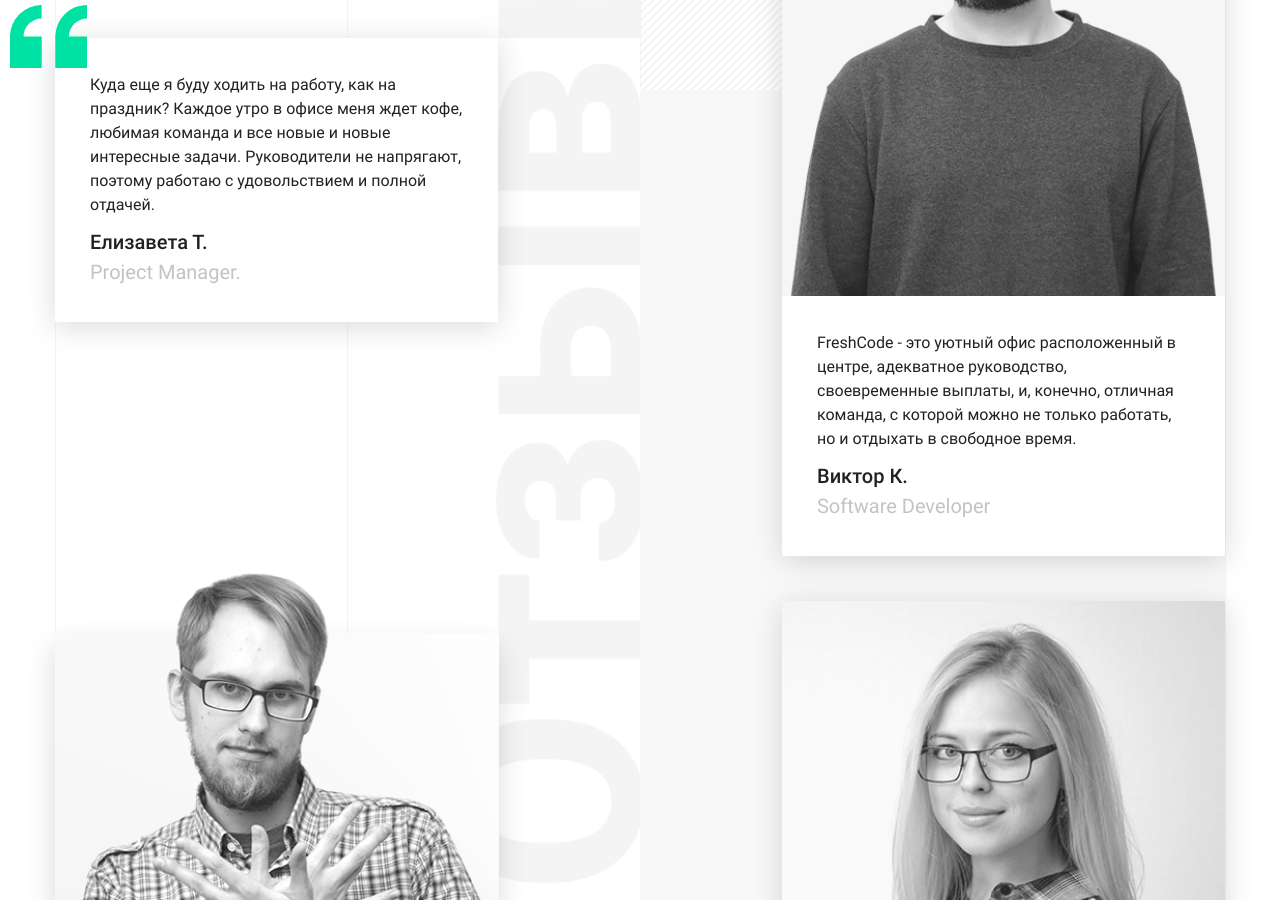
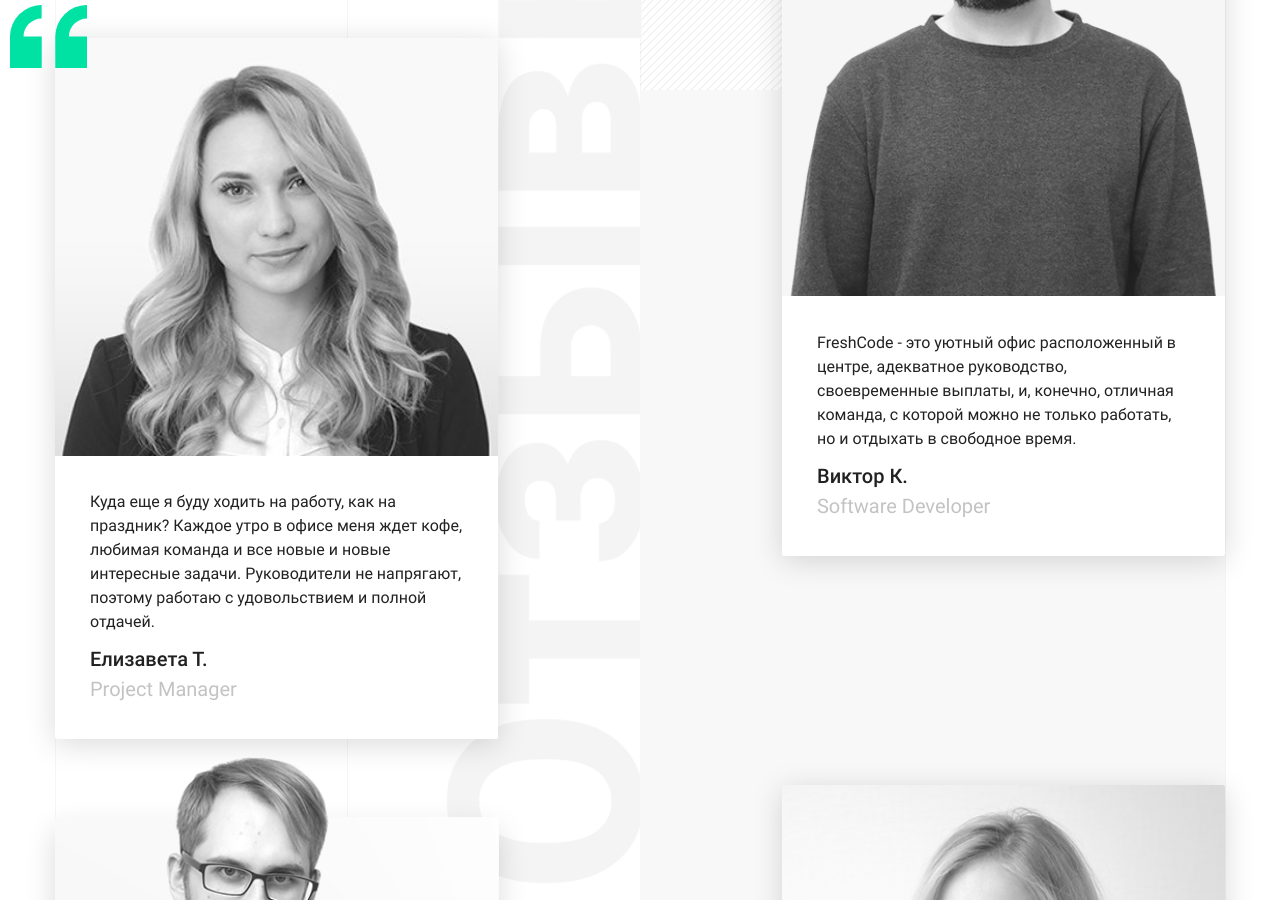
Before and after one commit to ilyafreshcode/freshcodeit.github.io, a Jekyll site: the page built from _pages/review.html, in a window 1280 px wide and 900 px high, scrolled down 612 px. Built offline with Jekyll 4.4.1, drawn with Linux system fonts in a browser that asks for light colours.

Commit message:
Update 2017-07-31T08:28:09.962Z

```diff
--- a/_data/review.json
+++ b/_data/review.json
@@ -1 +1 @@
-{"title":"Отзывы сотрудников","reviews":[{"text":"Куда еще я буду ходить на работу, как на праздник? Каждое утро в офисе меня ждет кофе, любимая команда и все новые и новые интересные задачи. Руководители не напрягают, поэтому работаю с удовольствием и полной отдачей.","name":"Елизавета Т.","title":"Project Manager."},{"text":"FreshCode - это уютный офис расположенный в центре, адекватное руководство, своевременные выплаты, и, конечно, отличная команда, с которой можно не только работать, но и отдыхать в свободное время.","name":"Виктор К.","title":"Software Developer","img":"/images/krasnogorskui.png"},{"text":"Я рад, что решился прийти на собеседование и попал в эту дружную команду. Здесь я получил незаменимый опыт, ценные связи и хорошую зарплату.","name":"Николай Г.","title":"Project Manager","img":"/images/gonchar.png"},{"text":"Еще на собеседовании я поняла, что мне здесь понравится. Приветливые, позитивные ребята в команде, уютный офис, хорошая техника. Что еще нужно для счастья начинающему программисту?","name":"Юлия Л.","title":"Software Developer","img":"/images/logvinovaU.png"}]}
+{"title":"Отзывы сотрудников","reviews":[{"text":"Куда еще я буду ходить на работу, как на праздник? Каждое утро в офисе меня ждет кофе, любимая команда и все новые и новые интересные задачи. Руководители не напрягают, поэтому работаю с удовольствием и полной отдачей.","name":"Елизавета Т.","title":"Project Manager","img":"/images/troyanova.jpg"},{"text":"FreshCode - это уютный офис расположенный в центре, адекватное руководство, своевременные выплаты, и, конечно, отличная команда, с которой можно не только работать, но и отдыхать в свободное время.","name":"Виктор К.","title":"Software Developer","img":"/images/krasnogorskui.png"},{"text":"Я рад, что решился прийти на собеседование и попал в эту дружную команду. Здесь я получил незаменимый опыт, ценные связи и хорошую зарплату.","name":"Николай Г.","title":"Project Manager","img":"/images/gonchar.png"},{"text":"Еще на собеседовании я поняла, что мне здесь понравится. Приветливые, позитивные ребята в команде, уютный офис, хорошая техника. Что еще нужно для счастья начинающему программисту?","name":"Юлия Л.","title":"Software Developer","img":"/images/logvinovaU.png"}]}
```
